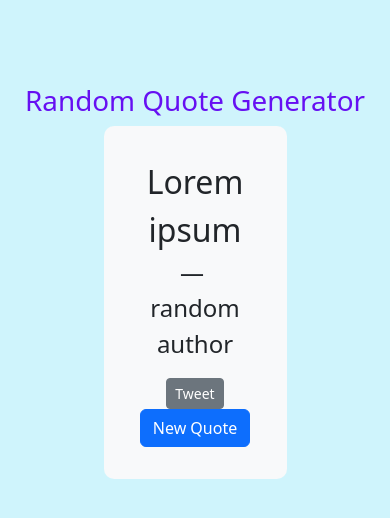
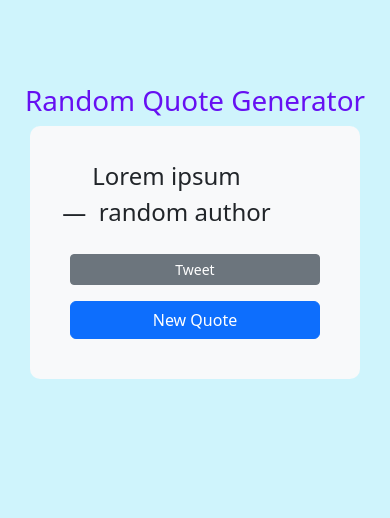
Before and after one commit to EngSunly/RandomQuotes, a plain HTML site: page index.html in a window 390 px wide. Drawn offline with nearby package versions, Linux system fonts and the light colour scheme; no server answers.

Commit message:
add mobile css

```diff
--- a/index.html
+++ b/index.html
@@ -32,7 +32,30 @@
             font-size: 1.5rem;
             color: var(--bs-dark);
         }
+        @media screen and (max-width: 600px) {
+            .wrapper {
+                width: 90%;
+                height: fit-content;
+            }
+            figure{
+                width: fit-content;
+                height: fit-content;
+            }
+            #text {
+                font-size: 1.5rem;
+            }
+            #author {
+                font-size: 1.5rem;
+            }
+            .buttons {
+                display: flex;
+                flex-direction: column;
+            }
+            .btn {
+                margin: 0.5rem;
+            }
 
+        }
 
     </style>
 </head>
```
